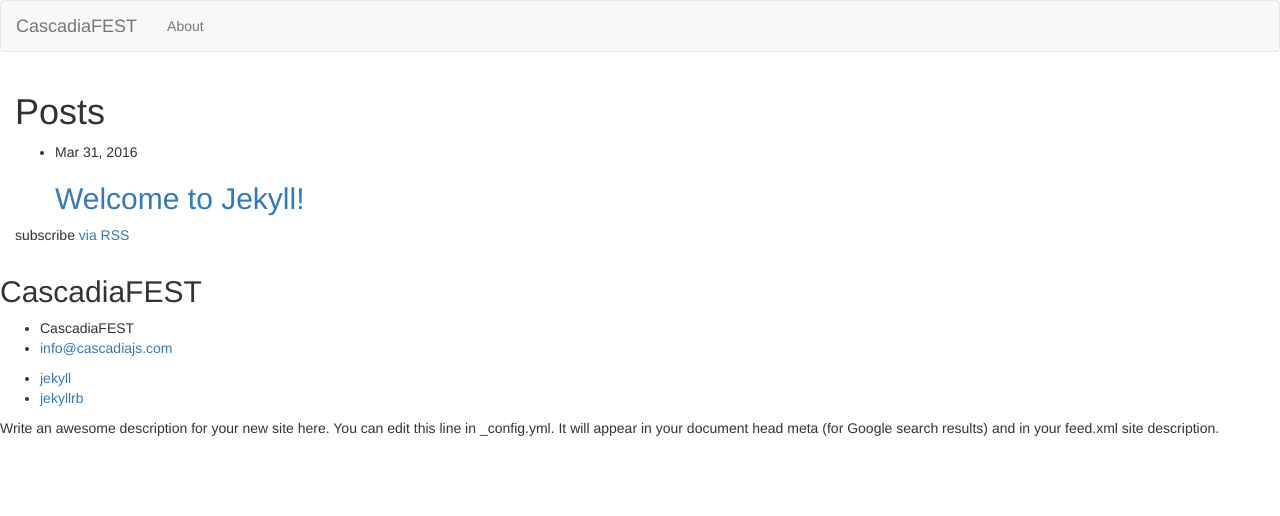
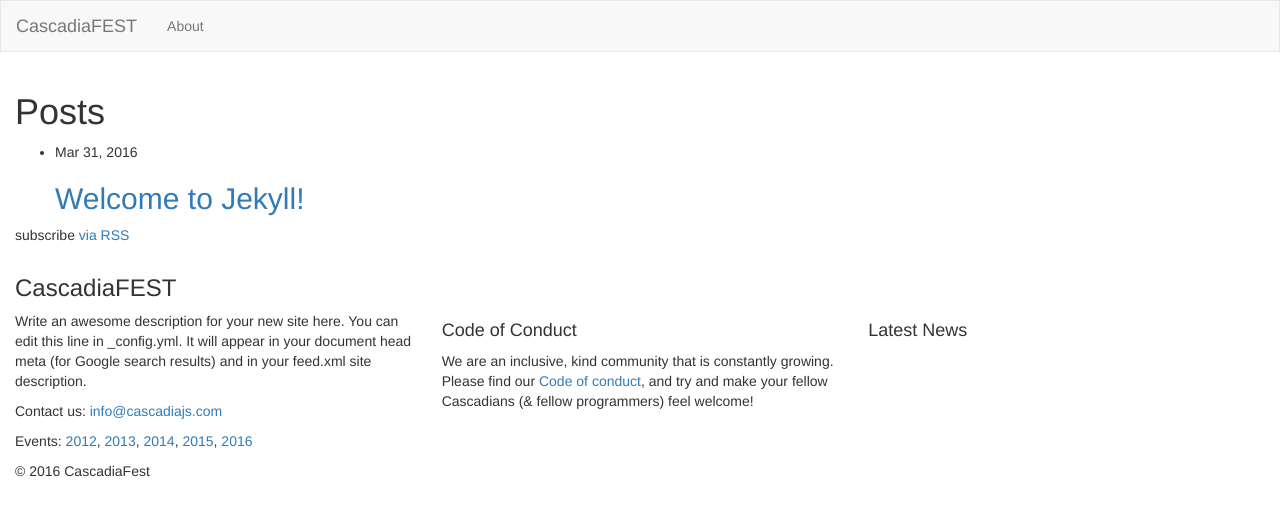
Before and after one commit to cascadiajs/news.cascadiafest.org, a Jekyll site: the page built from index.html, in a window 1280 px wide. Shown: the top 516 px of the page. Built offline with Jekyll 4.4.1, drawn with Linux system fonts in a browser that asks for light colours.

Commit message:
Update footer

```diff
--- a/_includes/footer.html
+++ b/_includes/footer.html
@@ -1,38 +1,57 @@
-<footer class="site-footer">
+<footer>
 
-  <div class="wrapper">
+  <div class="content">
 
-    <h2 class="footer-heading">{{ site.title }}</h2>
+    <div class="container-fluid">
+      <div class="row">
+        <div class="col-xs-12">
+          <h3>{{ site.title }}</h3>
+        </div>
 
-    <div class="footer-col-wrapper">
-      <div class="footer-col footer-col-1">
-        <ul class="contact-list">
-          <li>{{ site.title }}</li>
-          <li><a href="mailto:{{ site.email }}">{{ site.email }}</a></li>
-        </ul>
+        <div class="col-sm-4">
+          <p>{{ site.description }}</p>
+
+          <p>Contact us: <a href="mailto:{{ site.email }}">{{ site.email }}</a></p>
+
+          <p>
+            Events:
+            <a href="http://2012.cascadiajs.com/">2012</a>,
+            <a href="http://2013.cascadiajs.com/">2013</a>,
+            <a href="http://2014.cascadiajs.com/">2014</a>,
+            <a href="http://2015.cascadiajs.com/">2015</a>,
+            <a href="http://2016.cascadiafest.org/">2016</a>
+          </p>
+
+          <p>&copy; {{ site.time | date: '%Y' }} CascadiaFest</p>
       </div>
 
-      <div class="footer-col footer-col-2">
-        <ul class="social-media-list">
-          {% if site.github_username %}
-          <li>
-            {% include icon-github.html username=site.github_username %}
-          </li>
-          {% endif %}
+      <div class="col-sm-4">
+          <h4>Code of Conduct</h4>
 
-          {% if site.twitter_username %}
-          <li>
-            {% include icon-twitter.html username=site.twitter_username %}
-          </li>
-          {% endif %}
-        </ul>
-      </div>
+          <p>We are an inclusive, kind community that is constantly growing.
+          Please find our <a href="/code-of-conduct/">Code of
+          conduct</a>, and try and make your fellow Cascadians
+          (&amp; fellow programmers) feel welcome!</p>
+        </div>
 
-      <div class="footer-col footer-col-3">
-        <p>{{ site.description }}</p>
-      </div>
+        <div class="col-sm-4">
+          <h4>Latest News</h4>
+
+
+        </div>
     </div>
+
 
   </div>
 
 </footer>
+
+<script>
+  (function(i,s,o,g,r,a,m){i['GoogleAnalyticsObject']=r;i[r]=i[r]||function(){
+  (i[r].q=i[r].q||[]).push(arguments)},i[r].l=1*new Date();a=s.createElement(o),
+  m=s.getElementsByTagName(o)[0];a.async=1;a.src=g;m.parentNode.insertBefore(a,m)
+  })(window,document,'script','//www.google-analytics.com/analytics.js','ga');
+
+  // ga('create', '', 'auto');
+  // ga('send', 'pageview');
+</script>
--- a/css/style.scss
+++ b/css/style.scss
@@ -5,3 +5,7 @@
 @charset "utf-8";
 
 @import '_bootstrap/_bootstrap';
+
+.navbar {
+	border-radius: 0;
+}
```
Also changed, not shown: 1 other file.
